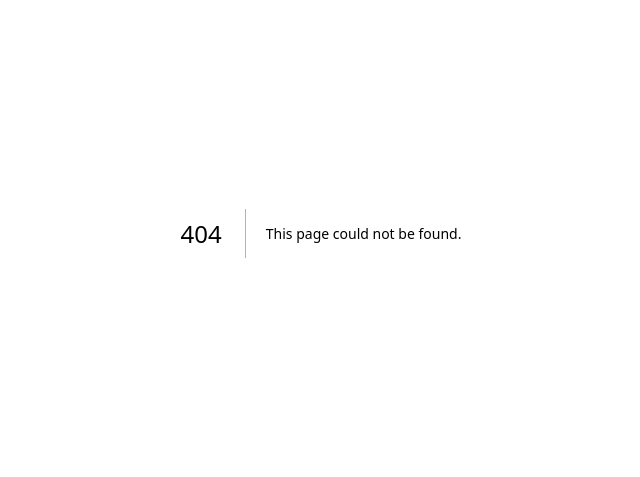
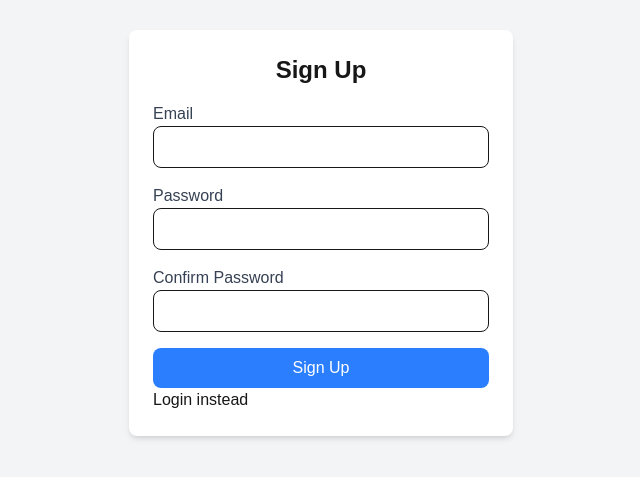
Before and after one commit to kevivois/StudEaseProject, a Next.js app in the folder frontend/: page /signup in a window 1280 px wide. Before the commit this address had no page. Shown: the part 167-644 px from the top of the page, without its empty margins (319-959 px from the left). Built offline with nearby package versions, Linux system fonts and the light colour scheme.

Commit message:
Generic login/signup, basic routes

```diff
--- /dev/null
+++ b/frontend/src/app/login/page.js
@@ -0,0 +1,61 @@
+'use client';
+
+import { useState } from 'react';
+import { useRouter } from 'next/navigation';
+
+export default function Login() {
+  const router = useRouter();
+  const [email, setEmail] = useState('');
+  const [password, setPassword] = useState('');
+  const [error, setError] = useState('');
+
+  const handleSubmit = async (e) => {
+    e.preventDefault();
+    setError('');
+
+    // Mock login logic (Replace with real API call)
+    if (email === 'admin@example.com' && password === 'password') {
+      router.push('/dashboard'); // Redirect after login
+    } else {
+      setError('Invalid email or password');
+    }
+  };
+
+  return (
+    <div className="flex min-h-screen items-center justify-center bg-gray-100">
+      <div className="bg-white p-6 rounded-lg shadow-md w-full max-w-sm">
+        <h2 className="text-2xl font-bold mb-4 text-center">Login</h2>
+        {error && <p className="text-red-500 text-sm mb-2">{error}</p>}
+        <form onSubmit={handleSubmit}>
+          <div className="mb-4">
+            <label className="block text-gray-700">Email</label>
+            <input
+              type="email"
+              value={email}
+              onChange={(e) => setEmail(e.target.value)}
+              required
+              className="w-full px-3 py-2 border rounded-lg focus:outline-none focus:ring-2 focus:ring-blue-400"
+            />
+          </div>
+          <div className="mb-4">
+            <label className="block text-gray-700">Password</label>
+            <input
+              type="password"
+              value={password}
+              onChange={(e) => setPassword(e.target.value)}
+              required
+              className="w-full px-3 py-2 border rounded-lg focus:outline-none focus:ring-2 focus:ring-blue-400"
+            />
+          </div>
+          <button
+            type="submit"
+            className="w-full bg-blue-500 text-white py-2 rounded-lg hover:bg-blue-600 transition"
+          >
+            Login
+          </button>
+          <a href="/signup">Register here</a>
+        </form>
+      </div>
+    </div>
+  );
+}
--- a/frontend/src/app/page.js
+++ b/frontend/src/app/page.js
@@ -26,6 +26,7 @@ export default function Home() {
 
   const handleLoginClick = () => {
     // Add your login functionality here
+    router.push("/login")
   };
 
   return (
--- /dev/null
+++ b/frontend/src/app/signup/page.js
@@ -0,0 +1,83 @@
+'use client';
+
+import { useState } from 'react';
+import { useRouter } from 'next/navigation';
+
+export default function Signup() {
+  const router = useRouter();
+  const [email, setEmail] = useState('');
+  const [password, setPassword] = useState('');
+  const [confirmPassword, setConfirmPassword] = useState('');
+  const [error, setError] = useState('');
+  const [success, setSuccess] = useState(false);
+
+  const handleSubmit = async (e) => {
+    e.preventDefault();
+    setError('');
+    setSuccess(false);
+
+    if (password !== confirmPassword) {
+      setError("Passwords do not match");
+      return;
+    }
+
+    // Mock sign-up logic (Replace with real API call)
+    if (email && password) {
+      setSuccess(true);
+      setTimeout(() => {
+        router.push('/login');
+      }, 1500);
+    } else {
+      setError("Something went wrong. Please try again.");
+    }
+  };
+
+  return (
+    <div className="flex min-h-screen items-center justify-center bg-gray-100">
+      <div className="bg-white p-6 rounded-lg shadow-md w-full max-w-sm">
+        <h2 className="text-2xl font-bold mb-4 text-center">Sign Up</h2>
+        {error && <p className="text-red-500 text-sm mb-2">{error}</p>}
+        {success && <p className="text-green-600 text-sm mb-2">Account created! Redirecting...</p>}
+        <form onSubmit={handleSubmit}>
+          <div className="mb-4">
+            <label className="block text-gray-700">Email</label>
+            <input
+              type="email"
+              value={email}
+              onChange={(e) => setEmail(e.target.value)}
+              required
+              className="w-full px-3 py-2 border rounded-lg focus:outline-none focus:ring-2 focus:ring-blue-400"
+            />
+          </div>
+          <div className="mb-4">
+            <label className="block text-gray-700">Password</label>
+            <input
+              type="password"
+              value={password}
+              onChange={(e) => setPassword(e.target.value)}
+              required
+              className="w-full px-3 py-2 border rounded-lg focus:outline-none focus:ring-2 focus:ring-blue-400"
+            />
+          </div>
+          <div className="mb-4">
+            <label className="block text-gray-700">Confirm Password</label>
+            <input
+              type="password"
+              value={confirmPassword}
+              onChange={(e) => setConfirmPassword(e.target.value)}
+              required
+              className="w-full px-3 py-2 border rounded-lg focus:outline-none focus:ring-2 focus:ring-blue-400"
+            />
+          </div>
+          <button
+            type="submit"
+            className="w-full bg-blue-500 text-white py-2 rounded-lg hover:bg-blue-600 transition"
+          >
+            Sign Up
+          </button>
+          <a href="/login">Login instead</a>
+        </form>
+      </div>
+    </div>
+  );
+}
```
Also changed, not shown: frontend/src/app/pages/login.js (deleted).
